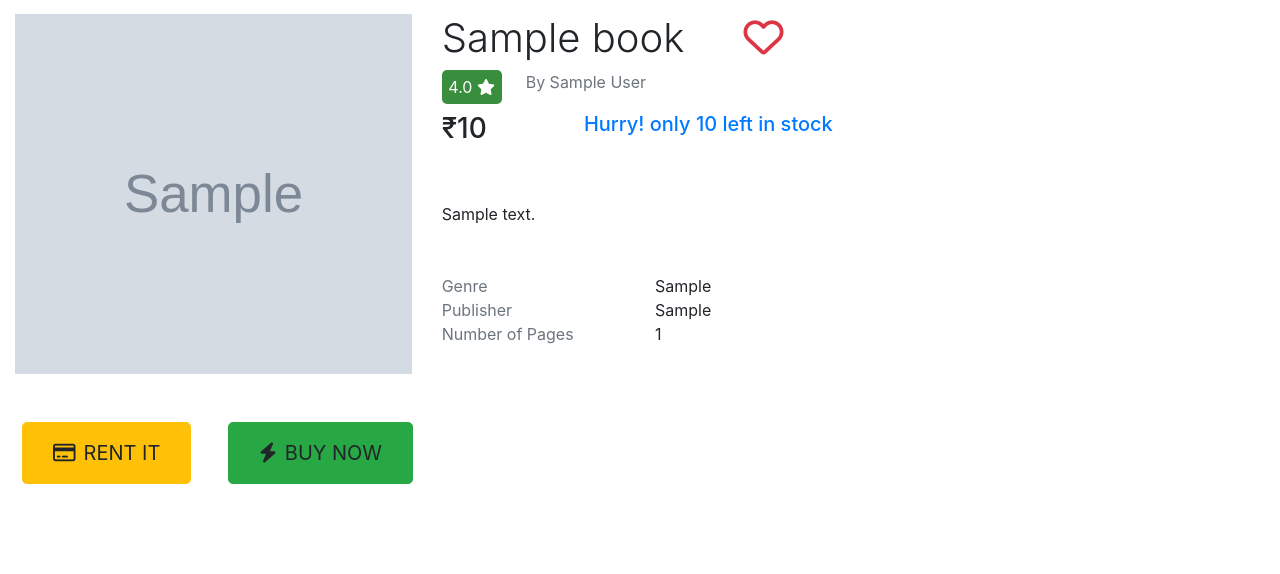
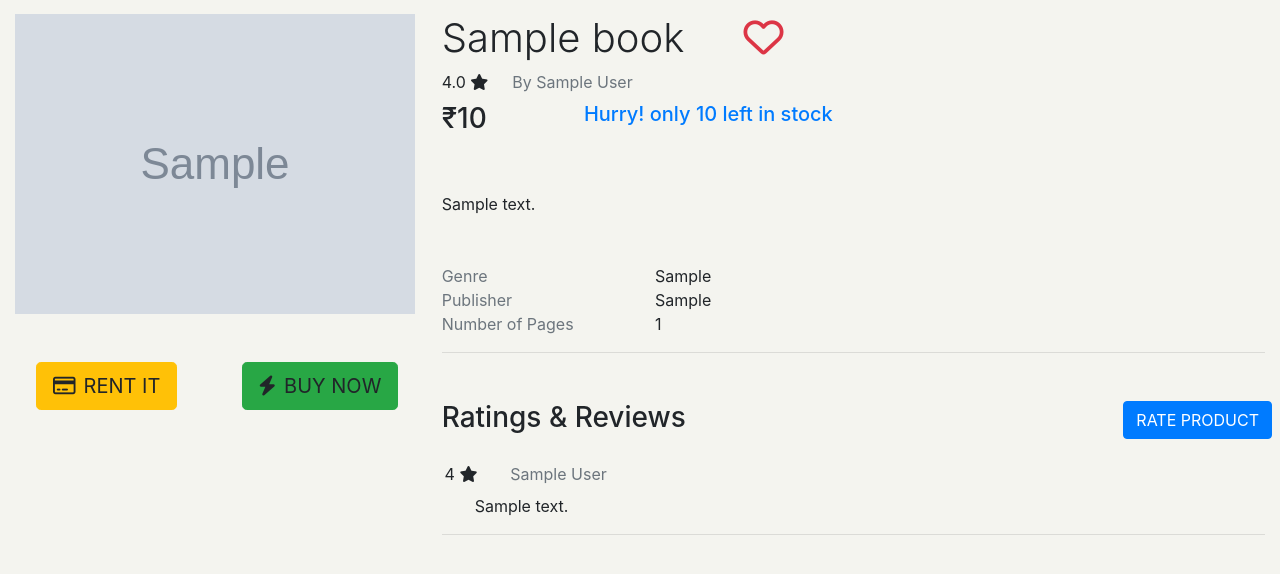
Before and after one commit to NKwatra/EZBooks, a Django app: page /books/detail/1 in a window 1280 px wide. Shown: the part 66-640 px from the top of the page. Run offline with Django 3.2, Linux system fonts and the light colour scheme; tables that the repository leaves empty hold one stand-in row (values such as "Sample post"); grey boxes marked "Sample" are stand-in pictures; parts of the project's set-up code (start-up, migrations or seed data) failed here and were passed over; some libraries are stand-ins or nearby versions.

Commit message:
Create comment model

```diff
--- a/onlinebooks/book/admin.py
+++ b/onlinebooks/book/admin.py
@@ -1,4 +1,5 @@
 from django.contrib import admin
-from .models import Book
+from .models import Book, Review
 
 admin.site.register(Book)
+admin.site.register(Review)
--- a/onlinebooks/book/models.py
+++ b/onlinebooks/book/models.py
@@ -1,4 +1,6 @@
 from django.db import models
+from user.models import User
+from django.core.validators import MaxValueValidator, MinValueValidator
 
 #   Model for book:
 #       category: The genre of book eg entertainment, philosopy, non-fiction etc
@@ -22,6 +24,21 @@
     no_of_pages = models.IntegerField()
     price = models.IntegerField()
     description = models.TextField(default="No Information Available")
+    reviews = models.ManyToManyField(User, through='Review')
 
     def __str__(self):
         return self.title
+
+#   Model for review
+#       rating: rating given by the user for the given book
+#       review: comments given by the user
+#       book: the book on which review ws given
+#       user: the user who has given review
+class Review(models.Model):
+    rating = models.IntegerField(validators=[MinValueValidator(1), MaxValueValidator(5)])
+    review = models.TextField()
+    book = models.ForeignKey(Book, on_delete=models.CASCADE)
+    user = models.ForeignKey(User, on_delete=models.CASCADE)
+
+    def __str__(self):
+        return self.review
--- a/onlinebooks/book/static/book/detail.css
+++ b/onlinebooks/book/static/book/detail.css
@@ -11,7 +11,7 @@
 .rating-background {
     color: white;
     background-color: #388e3c;
-    width: 60px;
+    max-width: 60px;
     border-radius: 5px;
     padding: 5px;
 }
--- a/onlinebooks/book/templates/book/detail.html
+++ b/onlinebooks/book/templates/book/detail.html
@@ -8,8 +8,8 @@
 
 {% block content %}
 <div class="container-fluid">
-    <div class="row">
-        <div class="col-12 col-lg-4 position-sticky text-center">
+    <div class="row position-relative">
+        <div class="col-12 col-lg-4 text-center position-fixed">
             <img src="{{book.cover_image.url}}" alt="cover image of {{book.title}}" class="display_image">
             <div class="row mt-lg-5">
                 <div class="col-6">
@@ -22,7 +22,7 @@
                 </div>
             </div>
         </div>
-        <div class="col-12 col-lg-8">
+        <div class="col-12 col-lg-8 offset-lg-4">
             <h1 class="font-weight-light">{{book.title}} <i class="far fa-heart ml-lg-5 text-danger"></i></h1>
             <div class="my-0 d-flex">
                 <div class="my-0 text-center rating-background mr-4">
@@ -59,10 +59,36 @@
                     {{book.no_of_pages}}
                 </div>
             </div>
+            <hr>
+            <div class="row mt-5">
+                <div class="col-6 h3">
+                    Ratings & Reviews
+                </div>
+                <div class="col-6 text-right pr-2">
+                    <a class="btn btn-primary text-uppercase" href="#">
+                        Rate product
+                    </a>
+                </div>
+            </div>
+            <div class="row mt-3">
+                {% for review in reviews %}
+                    <div class="row mt-1 col-12">
+                        <div class="my-0 text-center rating-background col-4 col-lg-1">
+                            {{review.rating}}&nbsp;<i class="fas fa-star"></i>
+                         </div>
+                         <div class="col-8 col-lg-11 text-muted">
+                           {{review.user.first_name|add:" "|add:review.user.last_name}}
+                         </div>
+                         <div class="col-12 mt-2 pl-5">
+                             {{review.review}}
+                         </div>
+                    </div>
+                    <div class="col-12">
+                        <hr>
+                    </div>
+                {% endfor %}
+            </div>
         </div>
-    </div>
-    <div class="row">
-
     </div>
 </div>
 {% endblock content %}
--- a/onlinebooks/book/views.py
+++ b/onlinebooks/book/views.py
@@ -1,5 +1,5 @@
 from django.shortcuts import render, get_object_or_404
-from .models import Book
+from .models import Book, Review
 from django.db.models import Q
 from django.http import HttpResponse
 import json
@@ -16,4 +16,5 @@
 
 def detail(request, book_id):
    book = get_object_or_404(Book, pk=book_id)
-   return render(request, "book/detail.html", {'book': book})
+   reviews = Review.objects.filter(book__id = book_id)
+   return render(request, "book/detail.html", {'book': book, 'reviews': reviews})
--- /dev/null
+++ b/onlinebooks/static/book/detail.css
@@ -0,0 +1,3 @@
+body{
+    background-color: white;
+}
--- a/onlinebooks/templates/home.html
+++ b/onlinebooks/templates/home.html
@@ -27,7 +27,7 @@
       </div>
       <div class="category-books-container">
         {% for book in books %}
-          <a class="book-tile" href="#">
+          <a class="book-tile" href="{% url 'book:detail' book.id %}">
             <img class="book-cover-img" src="{{book.cover_image.url}}" alt="Cover image of {{book.title}}">
             <div class="h4 hidden-title  d-none">{{book.title}}</div>
           </a>
```
Also changed, not shown: onlinebooks/static/authentication/formValidation.js (added, +78 -0 lines), onlinebooks/book/migrations/0003_auto_20190816_0740.py (added).
